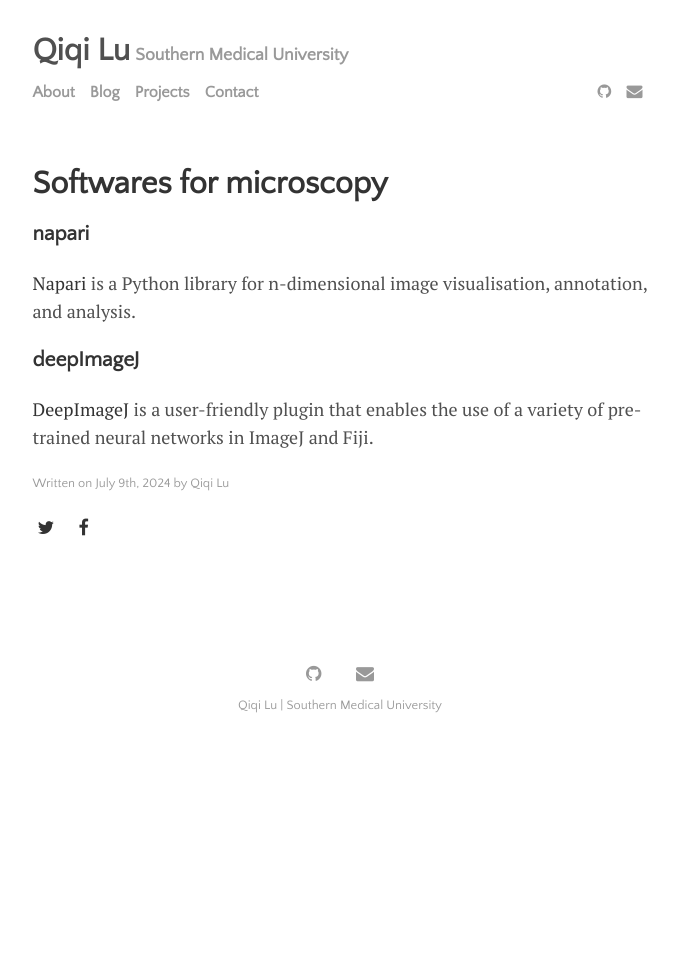
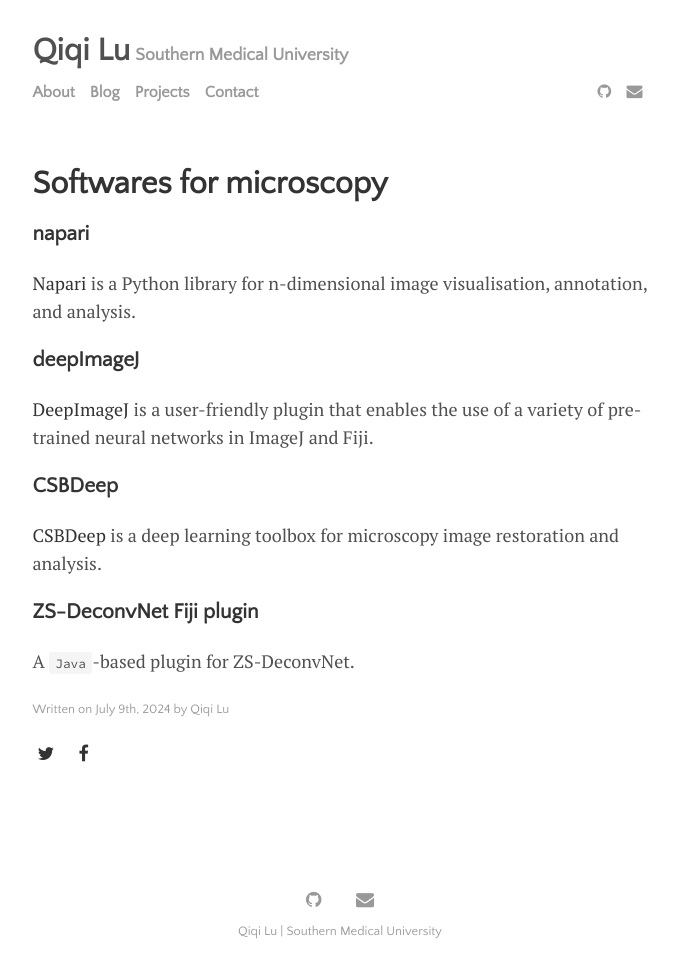
Before and after one commit to Recklexx/Recklexx.github.io, a Jekyll site: the page built from _posts/blogs/2024-07-09-softwar-microscopy.md, in a window 1280 px wide. Shown: the whole page, without its empty margins (300-978 px from the left). Built offline with Jekyll 4.4.1, drawn with Linux system fonts in a browser that asks for light colours; before the commit the page ends 900 px from its top, so only the background shows below that.

Commit message:
Update 2024-07-09-softwar-microscopy.md

```diff
--- a/_posts/blogs/2024-07-09-softwar-microscopy.md
+++ b/_posts/blogs/2024-07-09-softwar-microscopy.md
@@ -11,3 +11,9 @@
 
 ### deepImageJ
 [DeepImageJ](https://deepimagej.github.io/) is a user-friendly plugin that enables the use of a variety of pre-trained neural networks in ImageJ and Fiji.
+
+### CSBDeep
+[CSBDeep](https://csbdeep.bioimagecomputing.com/) is a deep learning toolbox for microscopy image restoration and analysis.
+
+### ZS-DeconvNet Fiji plugin
+A `Java`-based plugin for ZS-DeconvNet.
```
